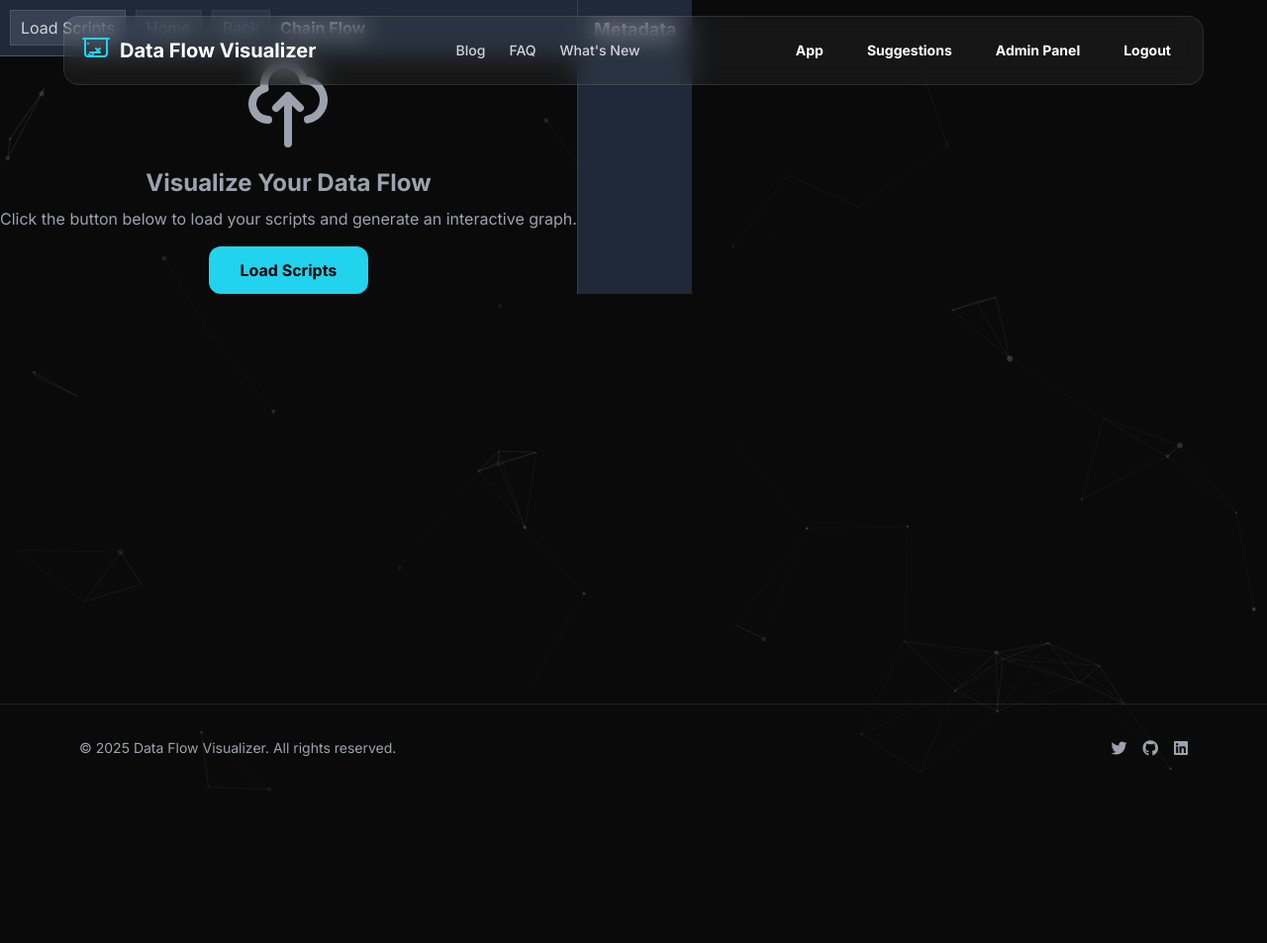
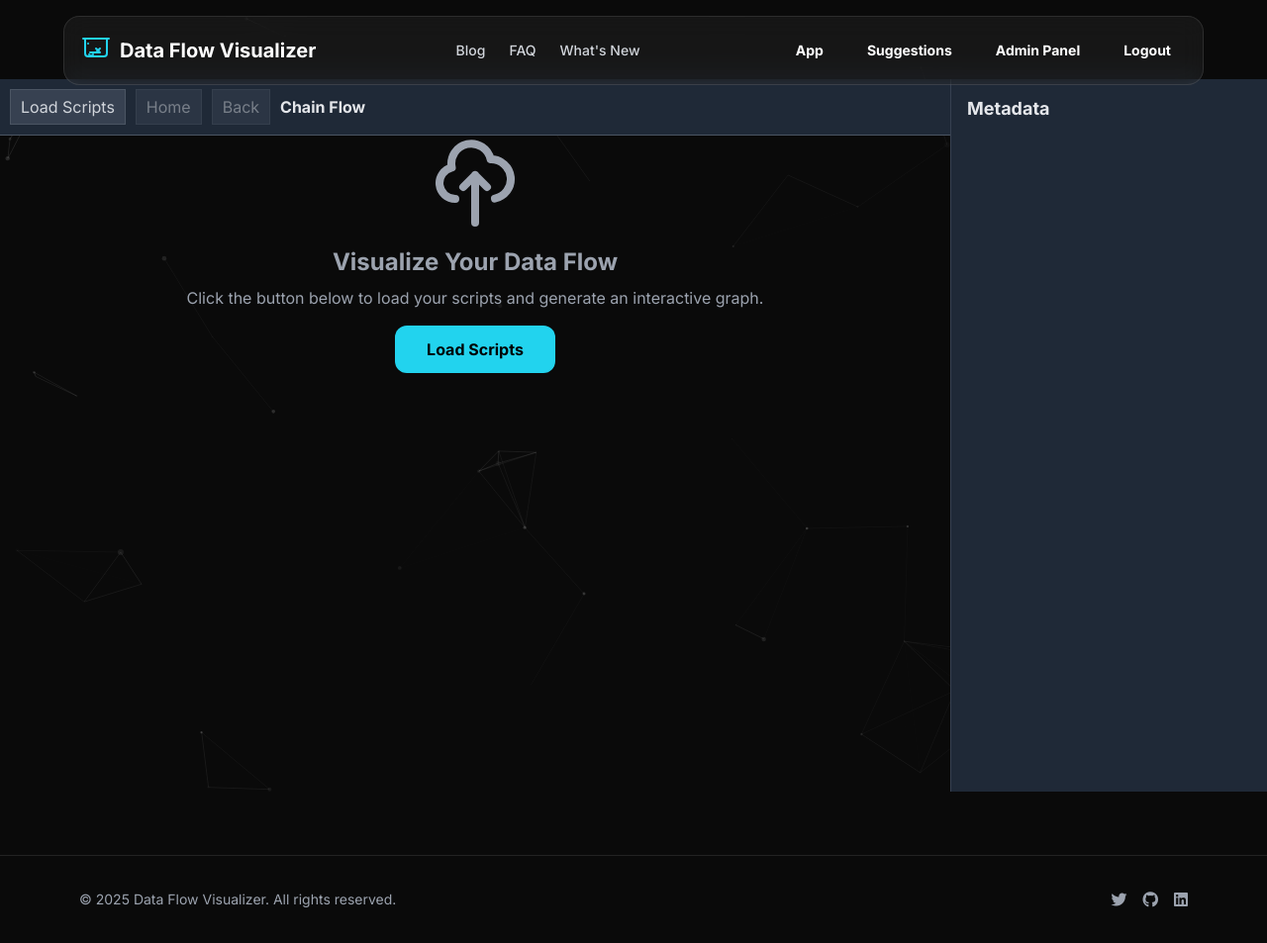
Before and after one commit to Azriel84ht/tdt-sql-scan, a Spring Boot app: page /app in a window 1280 px wide. Shown: the whole page at 99% size. Before the commit the page ends 799 px from the top, so only its background shows below. Run offline with Spring Boot 4, Linux system fonts and the light colour scheme; a user stored in the database is signed in; some of the project's set-up classes (security, data sources, template engines, error pages and the like) are left out, and stand-ins take their place; some libraries are stand-ins or nearby versions.

Commit message:
Fix application layout to fill viewport
This change updates the application layout to have the main content
area take up 80% of the width and the metadata sidebar take up 20%
of the width.

It also ensures that the application view takes up the full
height of the viewport below the header, without any scrolling.

The changes were made in `layout.html` to create a flexible layout
that can be adapted for different pages, and in `app.html` to use
this new layout.

```diff
--- a/app-web/src/main/resources/templates/app.html
+++ b/app-web/src/main/resources/templates/app.html
@@ -25,10 +25,10 @@
         #file-list li { background-color: #374151; padding: 5px; margin-bottom: 5px; }
     </style>
 
-    <div class="flex flex-col">
+    <div class="flex flex-col h-screen">
         <!-- The header is already in layout.html, so we don't need a placeholder here -->
-        <div id="flow-container" class="flex flex-row flex-grow overflow-hidden">
-            <div id="flow-main" class="flex flex-col">
+        <div id="flow-container" class="flex flex-row flex-grow overflow-hidden pt-20">
+            <div id="flow-main" class="flex-grow flex flex-col">
                 <div id="navigation-controls" class="navigation-controls">
                     <button id="load-scripts-button">Load Scripts</button>
                     <button id="home-button" disabled>Home</button>
@@ -49,7 +49,7 @@
                     <div id="bteq-flow-container" class="tabcontent"></div>
                 </div>
             </div>
-            <div id="metadata-sidebar" class="p-4 border-l border-gray-700 bg-gray-800 overflow-y-auto">
+            <div id="metadata-sidebar" class="w-1/4 p-4 border-l border-gray-700 bg-gray-800 overflow-y-auto">
                 <h2 class="text-lg font-bold mb-4">Metadata</h2>
                 <table id="metadata-table" class="w-full text-sm"></table>
             </div>
--- a/app-web/src/main/resources/templates/layout.html
+++ b/app-web/src/main/resources/templates/layout.html
@@ -2,16 +2,17 @@
 <html lang="en" class="dark" xmlns:th="http://www.thymeleaf.org">
 <head th:replace="~{fragments/common-head :: head}">
 </head>
-<body class="antialiased flex flex-col h-screen">
+<body class="antialiased">
     <div id="particles-js"></div>
+    <div class="flex flex-col h-screen">
+        <header th:replace="~{fragments/header :: header}"></header>
 
-    <header th:replace="~{fragments/header :: header}"></header>
+        <main th:with="finalMainClass=${mainClass ?: 'pt-32 pb-16 px-4 max-w-6xl mx-auto'}" th:class="${finalMainClass} + ' flex-grow'">
+            <th:block th:replace="${view}"></th:block>
+        </main>
 
-    <main th:class="${mainClass ?: 'pt-32 pb-16 px-4 max-w-6xl mx-auto'}" th:classappend="' flex-grow'">
-        <th:block th:replace="${view}"></th:block>
-    </main>
-
-    <footer th:replace="~{fragments/footer :: footer}" class="mt-auto"></footer>
+        <footer th:replace="~{fragments/footer :: footer}" class="mt-auto"></footer>
+    </div>
 
     <script src="https://cdn.jsdelivr.net/particles.js/2.0.0/particles.min.js"></script>
     <script>
```
